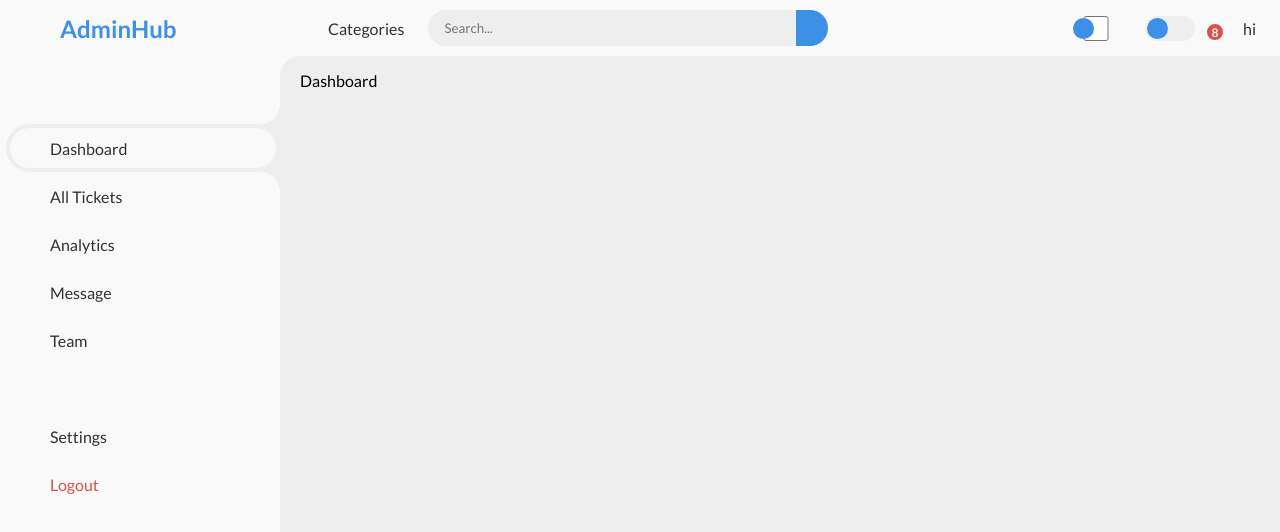
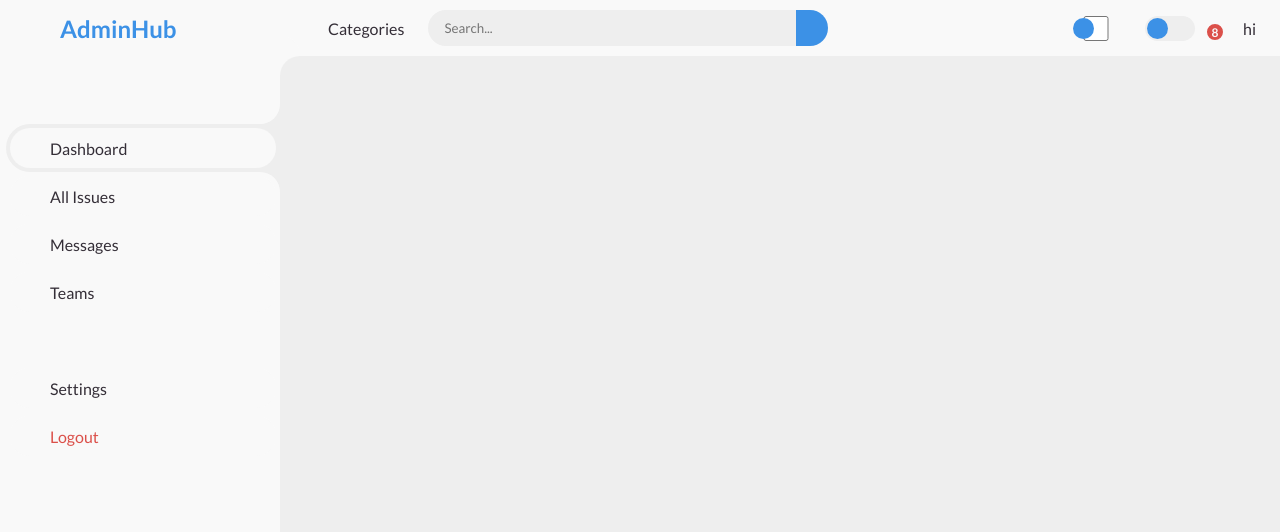
Before and after one commit to pharaoht/bug-tracker-frontend, a Next.js app: page / in a window 1280 px wide. Shown: the top 532 px of the page. Built offline with nearby package versions, Linux system fonts and the light colour scheme.

Commit message:
sidebar module

```diff
--- a/app/layout.tsx
+++ b/app/layout.tsx
@@ -1,8 +1,6 @@
 import type { Metadata } from "next";
 import "./globals.css";
-import styles from './page.module.css'
 import Navbar from "@/components/Navbar/Navbar";
-import Sidebar from "@/components/Sidebar/Sidebar";
 
 export const metadata: Metadata = {
   title: "Bug Tracker",
@@ -18,10 +16,7 @@ export default function RootLayout({
     <html lang="en">
       <body>
         <Navbar/>
-        <div className={styles.divider}>
-          <Sidebar/>
-          {children}
-        </div>
+        {children}
       </body>
     </html>
   );
--- a/app/page.tsx
+++ b/app/page.tsx
@@ -1,14 +1,16 @@
+'use client'
 import Dashboard from "@/containers/Dashboard/Dashboard";
 import styles from "./page.module.css";
-import Main from "@/components/Main/Main";
 import Issues from "@/containers/Issues/Issues";
 import Messages from "@/containers/Messages/Messages";
 import Teams from "@/containers/Teams/Teams";
 import ModuleWrapper from "@/components/ModuleWrapper/ModuleWrapper";
+import Sidebar from "@/components/Sidebar/Sidebar";
+import { useState } from "react";
 
 const Home = () => {
 
-  const pageIndex = 0;
+  const [ pageIndex, setPageIndex ] = useState(0);
 
   const modules = [
     Dashboard,
@@ -20,6 +22,10 @@ const Home = () => {
 
   return (
     <main className={styles.main}>
+      <Sidebar
+        pageIndex={pageIndex}
+        setPageIndex={setPageIndex}
+      />
       <ModuleWrapper>
         {modules[pageIndex]()}
       </ModuleWrapper>
--- a/components/Sidebar/Sidebar.tsx
+++ b/components/Sidebar/Sidebar.tsx
@@ -1,8 +1,33 @@
 import React from 'react'
 import styles from './sidebar.module.css';
 import Link from 'next/link';
+import { SideMenuLinksType } from '@/types/Sidebar/sidebarTypes';
 
-const Sidebar = () => {
+interface SidebarProps {
+    pageIndex: Number;
+    setPageIndex: (args: any) => void;
+}
+
+const Sidebar = ({ pageIndex, setPageIndex }: SidebarProps) => {
+
+    const sideMenuLinks: SideMenuLinksType[] = [
+        { title: 'Dashboard', icon: '' },
+        { title: 'All Issues', icon: ''},
+        { title: 'Messages', icon: ''},
+        { title: 'Teams', icon: ''},
+    ]
+
+    const renderSideMenu = () => (
+        sideMenuLinks.map((itm, idx) => (
+            <li className={`${idx === pageIndex && styles.active}`} onClick={() => setPageIndex(idx)}>
+                <Link href="#" className={styles.link}>
+                        <i className={styles.bx}></i>
+                        <span className={styles.text}>{itm.title}</span>
+                </Link>
+            </li>
+        ))
+    )
+
     return (
         <section className={styles.sidebar}>
             <Link href="#" className={styles.brand}>
@@ -10,36 +35,7 @@ const Sidebar = () => {
                 <span className={styles.text}>AdminHub</span>
             </Link>
             <ul className={styles.sideMenu}>
-            <li className={styles.active}>
-                <Link href="#" className={styles.link}>
-                        <i className={styles.bx} ></i>
-                        <span className={styles.text}>Dashboard</span>
-                </Link>
-            </li>
-            <li>
-                <Link href="#" className={styles.link}>
-                        <i className={styles.bx} ></i>
-                        <span className={styles.text}>All Tickets</span>
-                </Link>
-            </li>
-            <li>
-                <Link href="#" className={styles.link}>
-                        <i className={styles.bx} ></i>
-                        <span className={styles.text}>Analytics</span>
-                </Link>
-            </li>
-            <li>
-                <Link href="#" className={styles.link}>
-                        <i className={styles.bx} ></i>
-                        <span className={styles.text}>Message</span>
-                </Link>
-            </li>
-            <li>
-                <Link href="#" className={styles.link}>
-                        <i className={styles.bx} ></i>
-                        <span className={styles.text}>Team</span>
-                </Link>
-            </li>
+                {renderSideMenu()}
             </ul>
             <ul className={styles.sideMenu}>
                 <li>
--- a/components/Sidebar/sidebar.module.css
+++ b/components/Sidebar/sidebar.module.css
@@ -54,6 +54,10 @@
 .sideMenu li.active {
     background: var(--grey);
     position: relative;
+}
+
+.sideMenu li:hover{
+    color: var(--blue) !important;
 }
 
 .sideMenu li.active::before {
--- a/containers/Dashboard/Dashboard.tsx
+++ b/containers/Dashboard/Dashboard.tsx
@@ -1,9 +1,12 @@
-import React from 'react'
+import React from 'react';
+import styles from './dashboard.module.css';
 
 const Dashboard = () => {
-  return (
-    <div>Dashboard</div>
-  )
+    return (
+        <section className={styles.container}>
+
+        </section>
+    )
 }
 
 export default Dashboard;
--- /dev/null
+++ b/types/Sidebar/sidebarTypes.ts
@@ -0,0 +1,4 @@
+export interface SideMenuLinksType {
+    title: string;
+    icon: string;
+};
```
Also changed, not shown: containers/Dashboard/dashboard.module.css (added). Lines whose indentation alone changed are shown as unchanged.
